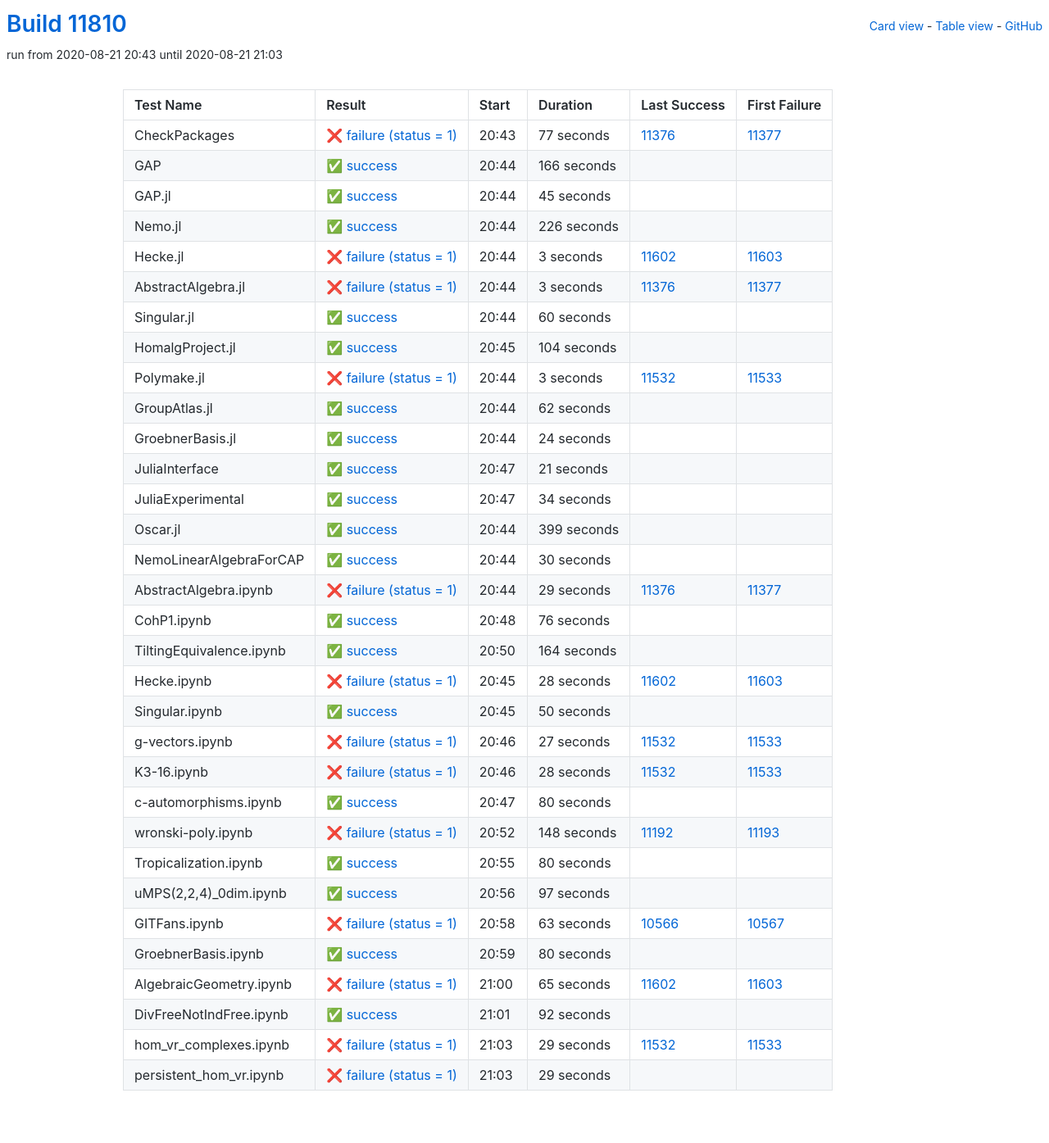
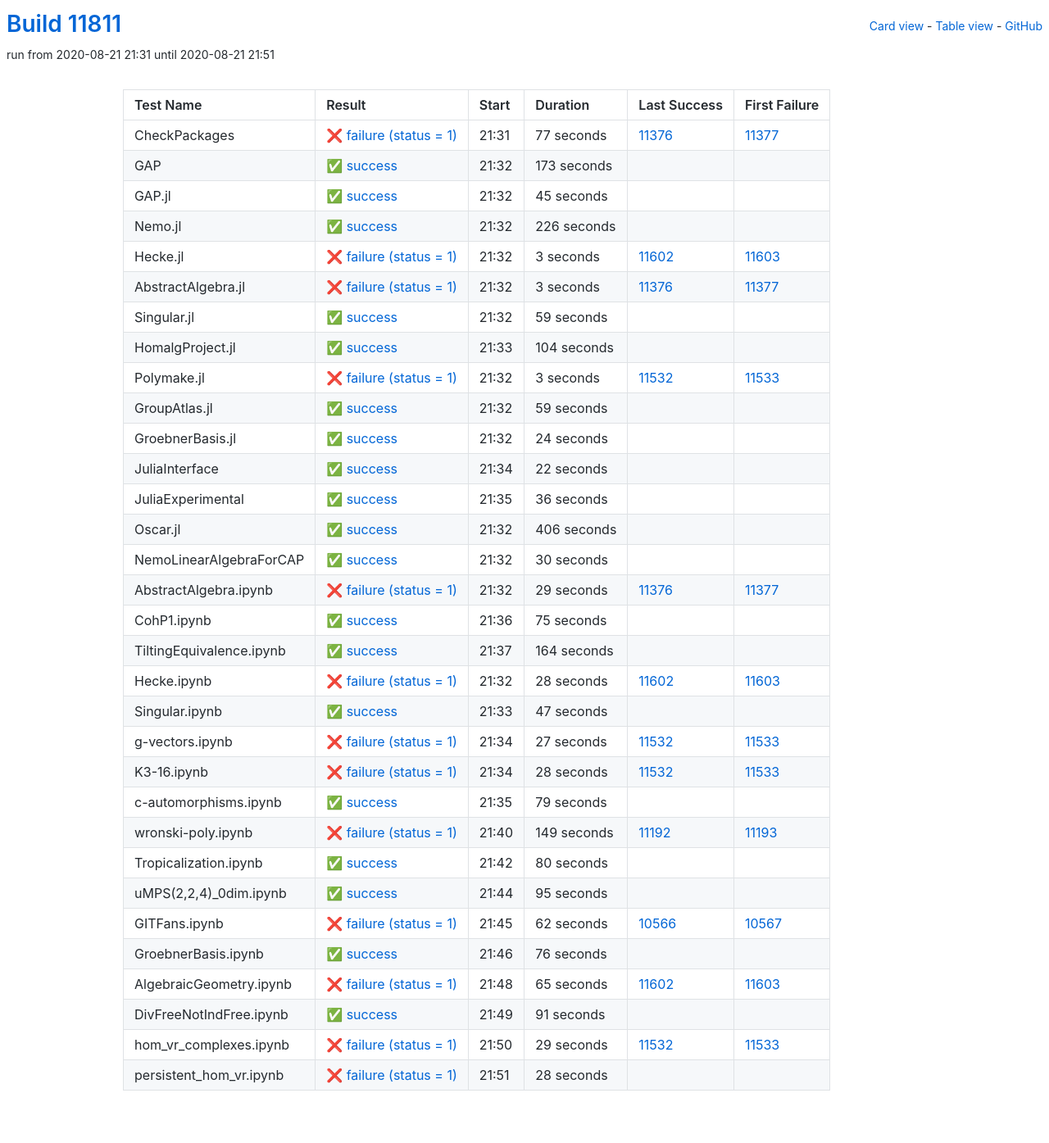
Before and after one commit to oscar-system/oscar-ci-status, a Jekyll site: the page built from table.html, in a window 1280 px wide. Shown: the whole page at 82% size. Built offline with Jekyll 4.4.1, drawn with Linux system fonts in a browser that asks for light colours.

Commit message:
Build #11811

```diff
--- a/_data/ci.yml
+++ b/_data/ci.yml
@@ -1,6 +1,6 @@
 ---
-build: 11810
-build_url: https://oscarci.mathematik.uni-kl.de/job/oscar/11810/
+build: 11811
+build_url: https://oscarci.mathematik.uni-kl.de/job/oscar/11811/
 job: oscar
 organization: oscar-system
 repo: oscar-ci-status
@@ -8,8 +8,8 @@
 tests:
 - name: CheckPackages
   id: checkpackages
-  log: https://oscarci.mathematik.uni-kl.de/job/oscar/11810/artifact/logs/build-11810/CheckPackages.log
-  start: 2020-08-21 20:43
+  log: https://oscarci.mathematik.uni-kl.de/job/oscar/11811/artifact/logs/build-11811/CheckPackages.log
+  start: 2020-08-21 21:31
   success: false
   exitcode: 1
   status: failure
@@ -20,20 +20,20 @@
   first_failure_url: https://oscarci.mathematik.uni-kl.de/job/oscar/11377/
 - name: GAP
   id: gap
-  log: https://oscarci.mathematik.uni-kl.de/job/oscar/11810/artifact/logs/build-11810/GAP.log
-  start: 2020-08-21 20:44
+  log: https://oscarci.mathematik.uni-kl.de/job/oscar/11811/artifact/logs/build-11811/GAP.log
+  start: 2020-08-21 21:32
   success: true
   exitcode: 0
   status: success
-  duration: 166
+  duration: 173
   last_success: false
   last_success_url:
   first_failure: false
   first_failure_url:
 - name: GAP.jl
   id: gap-jl
-  log: https://oscarci.mathematik.uni-kl.de/job/oscar/11810/artifact/logs/build-11810/GAP.jl.log
-  start: 2020-08-21 20:44
+  log: https://oscarci.mathematik.uni-kl.de/job/oscar/11811/artifact/logs/build-11811/GAP.jl.log
+  start: 2020-08-21 21:32
   success: true
   exitcode: 0
   status: success
@@ -44,8 +44,8 @@
   first_failure_url:
 - name: Nemo.jl
   id: nemo-jl
-  log: https://oscarci.mathematik.uni-kl.de/job/oscar/11810/artifact/logs/build-11810/Nemo.jl.log
-  start: 2020-08-21 20:44
+  log: https://oscarci.mathematik.uni-kl.de/job/oscar/11811/artifact/logs/build-11811/Nemo.jl.log
+  start: 2020-08-21 21:32
   success: true
   exitcode: 0
   status: success
@@ -56,8 +56,8 @@
   first_failure_url:
 - name: Hecke.jl
   id: hecke-jl
-  log: https://oscarci.mathematik.uni-kl.de/job/oscar/11810/artifact/logs/build-11810/Hecke.jl.log
-  start: 2020-08-21 20:44
+  log: https://oscarci.mathematik.uni-kl.de/job/oscar/11811/artifact/logs/build-11811/Hecke.jl.log
+  start: 2020-08-21 21:32
   success: false
   exitcode: 1
   status: failure
@@ -68,8 +68,8 @@
   first_failure_url: https://oscarci.mathematik.uni-kl.de/job/oscar/11603/
 - name: AbstractAlgebra.jl
   id: abstractalgebra-jl
-  log: https://oscarci.mathematik.uni-kl.de/job/oscar/11810/artifact/logs/build-11810/AbstractAlgebra.jl.log
-  start: 2020-08-21 20:44
+  log: https://oscarci.mathematik.uni-kl.de/job/oscar/11811/artifact/logs/build-11811/AbstractAlgebra.jl.log
+  start: 2020-08-21 21:32
   success: false
   exitcode: 1
   status: failure
@@ -80,20 +80,20 @@
   first_failure_url: https://oscarci.mathematik.uni-kl.de/job/oscar/11377/
 - name: Singular.jl
   id: singular-jl
-  log: https://oscarci.mathematik.uni-kl.de/job/oscar/11810/artifact/logs/build-11810/Singular.jl.log
-  start: 2020-08-21 20:44
+  log: https://oscarci.mathematik.uni-kl.de/job/oscar/11811/artifact/logs/build-11811/Singular.jl.log
+  start: 2020-08-21 21:32
   success: true
   exitcode: 0
   status: success
-  duration: 60
+  duration: 59
   last_success: false
   last_success_url:
   first_failure: false
   first_failure_url:
 - name: HomalgProject.jl
   id: homalgproject-jl
-  log: https://oscarci.mathematik.uni-kl.de/job/oscar/11810/artifact/logs/build-11810/HomalgProject.jl.log
-  start: 2020-08-21 20:45
+  log: https://oscarci.mathematik.uni-kl.de/job/oscar/11811/artifact/logs/build-11811/HomalgProject.jl.log
+  start: 2020-08-21 21:33
   success: true
   exitcode: 0
   status: success
@@ -104,8 +104,8 @@
   first_failure_url:
 - name: Polymake.jl
   id: polymake-jl
-  log: https://oscarci.mathematik.uni-kl.de/job/oscar/11810/artifact/logs/build-11810/Polymake.jl.log
-  start: 2020-08-21 20:44
+  log: https://oscarci.mathematik.uni-kl.de/job/oscar/11811/artifact/logs/build-11811/Polymake.jl.log
+  start: 2020-08-21 21:32
   success: false
   exitcode: 1
   status: failure
@@ -116,20 +116,20 @@
   first_failure_url: https://oscarci.mathematik.uni-kl.de/job/oscar/11533/
 - name: GroupAtlas.jl
   id: groupatlas-jl
-  log: https://oscarci.mathematik.uni-kl.de/job/oscar/11810/artifact/logs/build-11810/GroupAtlas.jl.log
-  start: 2020-08-21 20:44
+  log: https://oscarci.mathematik.uni-kl.de/job/oscar/11811/artifact/logs/build-11811/GroupAtlas.jl.log
+  start: 2020-08-21 21:32
   success: true
   exitcode: 0
   status: success
-  duration: 62
+  duration: 59
   last_success: false
   last_success_url:
   first_failure: false
   first_failure_url:
 - name: GroebnerBasis.jl
   id: groebnerbasis-jl
-  log: https://oscarci.mathematik.uni-kl.de/job/oscar/11810/artifact/logs/build-11810/GroebnerBasis.jl.log
-  start: 2020-08-21 20:44
+  log: https://oscarci.mathematik.uni-kl.de/job/oscar/11811/artifact/logs/build-11811/GroebnerBasis.jl.log
+  start: 2020-08-21 21:32
   success: true
   exitcode: 0
   status: success
@@ -140,44 +140,44 @@
   first_failure_url:
 - name: JuliaInterface
   id: juliainterface
-  log: https://oscarci.mathematik.uni-kl.de/job/oscar/11810/artifact/logs/build-11810/JuliaInterface.log
-  start: 2020-08-21 20:47
+  log: https://oscarci.mathematik.uni-kl.de/job/oscar/11811/artifact/logs/build-11811/JuliaInterface.log
+  start: 2020-08-21 21:34
   success: true
   exitcode: 0
   status: success
-  duration: 21
+  duration: 22
   last_success: false
   last_success_url:
   first_failure: false
   first_failure_url:
 - name: JuliaExperimental
   id: juliaexperimental
-  log: https://oscarci.mathematik.uni-kl.de/job/oscar/11810/artifact/logs/build-11810/JuliaExperimental.log
-  start: 2020-08-21 20:47
+  log: https://oscarci.mathematik.uni-kl.de/job/oscar/11811/artifact/logs/build-11811/JuliaExperimental.log
+  start: 2020-08-21 21:35
   success: true
   exitcode: 0
   status: success
-  duration: 34
+  duration: 36
   last_success: false
   last_success_url:
   first_failure: false
   first_failure_url:
 - name: Oscar.jl
   id: oscar-jl
-  log: https://oscarci.mathematik.uni-kl.de/job/oscar/11810/artifact/logs/build-11810/Oscar.jl.log
-  start: 2020-08-21 20:44
+  log: https://oscarci.mathematik.uni-kl.de/job/oscar/11811/artifact/logs/build-11811/Oscar.jl.log
+  start: 2020-08-21 21:32
   success: true
   exitcode: 0
   status: success
-  duration: 399
+  duration: 406
   last_success: false
   last_success_url:
   first_failure: false
   first_failure_url:
 - name: NemoLinearAlgebraForCAP
   id: nemolinearalgebraforcap
-  log: https://oscarci.mathematik.uni-kl.de/job/oscar/11810/artifact/logs/build-11810/NemoLinearAlgebraForCAP.log
-  start: 2020-08-21 20:44
+  log: https://oscarci.mathematik.uni-kl.de/job/oscar/11811/artifact/logs/build-11811/NemoLinearAlgebraForCAP.log
+  start: 2020-08-21 21:32
   success: true
   exitcode: 0
   status: success
@@ -188,8 +188,8 @@
   first_failure_url:
 - name: AbstractAlgebra.ipynb
   id: abstractalgebra-ipynb
-  log: https://oscarci.mathematik.uni-kl.de/job/oscar/11810/artifact/logs/build-11810/AbstractAlgebra.ipynb.log
-  start: 2020-08-21 20:44
+  log: https://oscarci.mathematik.uni-kl.de/job/oscar/11811/artifact/logs/build-11811/AbstractAlgebra.ipynb.log
+  start: 2020-08-21 21:32
   success: false
   exitcode: 1
   status: failure
@@ -200,20 +200,20 @@
   first_failure_url: https://oscarci.mathematik.uni-kl.de/job/oscar/11377/
 - name: CohP1.ipynb
   id: cohp1-ipynb
-  log: https://oscarci.mathematik.uni-kl.de/job/oscar/11810/artifact/logs/build-11810/CohP1.ipynb.log
-  start: 2020-08-21 20:48
+  log: https://oscarci.mathematik.uni-kl.de/job/oscar/11811/artifact/logs/build-11811/CohP1.ipynb.log
+  start: 2020-08-21 21:36
   success: true
   exitcode: 0
   status: success
-  duration: 76
+  duration: 75
   last_success: false
   last_success_url:
   first_failure: false
   first_failure_url:
 - name: TiltingEquivalence.ipynb
   id: tiltingequivalence-ipynb
-  log: https://oscarci.mathematik.uni-kl.de/job/oscar/11810/artifact/logs/build-11810/TiltingEquivalence.ipynb.log
-  start: 2020-08-21 20:50
+  log: https://oscarci.mathematik.uni-kl.de/job/oscar/11811/artifact/logs/build-11811/TiltingEquivalence.ipynb.log
+  start: 2020-08-21 21:37
   success: true
   exitcode: 0
   status: success
@@ -224,8 +224,8 @@
   first_failure_url:
 - name: Hecke.ipynb
   id: hecke-ipynb
-  log: https://oscarci.mathematik.uni-kl.de/job/oscar/11810/artifact/logs/build-11810/Hecke.ipynb.log
-  start: 2020-08-21 20:45
+  log: https://oscarci.mathematik.uni-kl.de/job/oscar/11811/artifact/logs/build-11811/Hecke.ipynb.log
+  start: 2020-08-21 21:32
   success: false
   exitcode: 1
   status: failure
@@ -236,20 +236,20 @@
   first_failure_url: https://oscarci.mathematik.uni-kl.de/job/oscar/11603/
 - name: Singular.ipynb
   id: singular-ipynb
-  log: https://oscarci.mathematik.uni-kl.de/job/oscar/11810/artifact/logs/build-11810/Singular.ipynb.log
-  start: 2020-08-21 20:45
+  log: https://oscarci.mathematik.uni-kl.de/job/oscar/11811/artifact/logs/build-11811/Singular.ipynb.log
+  start: 2020-08-21 21:33
   success: true
   exitcode: 0
   status: success
-  duration: 50
+  duration: 47
   last_success: false
   last_success_url:
   first_failure: false
   first_failure_url:
 - name: g-vectors.ipynb
   id: g-vectors-ipynb
-  log: https://oscarci.mathematik.uni-kl.de/job/oscar/11810/artifact/logs/build-11810/g-vectors.ipynb.log
-  start: 2020-08-21 20:46
+  log: https://oscarci.mathematik.uni-kl.de/job/oscar/11811/artifact/logs/build-11811/g-vectors.ipynb.log
+  start: 2020-08-21 21:34
   success: false
   exitcode: 1
   status: failure
@@ -260,8 +260,8 @@
   first_failure_url: https://oscarci.mathematik.uni-kl.de/job/oscar/11533/
 - name: K3-16.ipynb
   id: k3-16-ipynb
-  log: https://oscarci.mathematik.uni-kl.de/job/oscar/11810/artifact/logs/build-11810/K3-16.ipynb.log
-  start: 2020-08-21 20:46
+  log: https://oscarci.mathematik.uni-kl.de/job/oscar/11811/artifact/logs/build-11811/K3-16.ipynb.log
+  start: 2020-08-21 21:34
   success: false
   exitcode: 1
   status: failure
@@ -272,32 +272,32 @@
   first_failure_url: https://oscarci.mathematik.uni-kl.de/job/oscar/11533/
 - name: c-automorphisms.ipynb
   id: c-automorphisms-ipynb
-  log: https://oscarci.mathematik.uni-kl.de/job/oscar/11810/artifact/logs/build-11810/c-automorphisms.ipynb.log
-  start: 2020-08-21 20:47
+  log: https://oscarci.mathematik.uni-kl.de/job/oscar/11811/artifact/logs/build-11811/c-automorphisms.ipynb.log
+  start: 2020-08-21 21:35
   success: true
   exitcode: 0
   status: success
-  duration: 80
+  duration: 79
   last_success: false
   last_success_url:
   first_failure: false
   first_failure_url:
 - name: wronski-poly.ipynb
   id: wronski-poly-ipynb
-  log: https://oscarci.mathematik.uni-kl.de/job/oscar/11810/artifact/logs/build-11810/wronski-poly.ipynb.log
-  start: 2020-08-21 20:52
+  log: https://oscarci.mathematik.uni-kl.de/job/oscar/11811/artifact/logs/build-11811/wronski-poly.ipynb.log
+  start: 2020-08-21 21:40
   success: false
   exitcode: 1
   status: failure
-  duration: 148
+  duration: 149
   last_success: 11192
   last_success_url: https://oscarci.mathematik.uni-kl.de/job/oscar/11192/
   first_failure: 11193
   first_failure_url: https://oscarci.mathematik.uni-kl.de/job/oscar/11193/
 - name: Tropicalization.ipynb
   id: tropicalization-ipynb
-  log: https://oscarci.mathematik.uni-kl.de/job/oscar/11810/artifact/logs/build-11810/Tropicalization.ipynb.log
-  start: 2020-08-21 20:55
+  log: https://oscarci.mathematik.uni-kl.de/job/oscar/11811/artifact/logs/build-11811/Tropicalization.ipynb.log
+  start: 2020-08-21 21:42
   success: true
   exitcode: 0
   status: success
@@ -308,44 +308,44 @@
   first_failure_url:
 - name: uMPS(2,2,4)_0dim.ipynb
   id: umps-2-2-4-0dim-ipynb
-  log: https://oscarci.mathematik.uni-kl.de/job/oscar/11810/artifact/logs/build-11810/uMPS-2-2-4-_0dim.ipynb.log
-  start: 2020-08-21 20:56
+  log: https://oscarci.mathematik.uni-kl.de/job/oscar/11811/artifact/logs/build-11811/uMPS-2-2-4-_0dim.ipynb.log
+  start: 2020-08-21 21:44
   success: true
   exitcode: 0
   status: success
-  duration: 97
+  duration: 95
   last_success: false
   last_success_url:
   first_failure: false
   first_failure_url:
 - name: GITFans.ipynb
   id: gitfans-ipynb
-  log: https://oscarci.mathematik.uni-kl.de/job/oscar/11810/artifact/logs/build-11810/GITFans.ipynb.log
-  start: 2020-08-21 20:58
+  log: https://oscarci.mathematik.uni-kl.de/job/oscar/11811/artifact/logs/build-11811/GITFans.ipynb.log
+  start: 2020-08-21 21:45
   success: false
   exitcode: 1
   status: failure
-  duration: 63
+  duration: 62
   last_success: 10566
   last_success_url: https://oscarci.mathematik.uni-kl.de/job/oscar/10566/
   first_failure: 10567
   first_failure_url: https://oscarci.mathematik.uni-kl.de/job/oscar/10567/
 - name: GroebnerBasis.ipynb
   id: groebnerbasis-ipynb
-  log: https://oscarci.mathematik.uni-kl.de/job/oscar/11810/artifact/logs/build-11810/GroebnerBasis.ipynb.log
-  start: 2020-08-21 20:59
+  log: https://oscarci.mathematik.uni-kl.de/job/oscar/11811/artifact/logs/build-11811/GroebnerBasis.ipynb.log
+  start: 2020-08-21 21:46
   success: true
   exitcode: 0
   status: success
-  duration: 80
+  duration: 76
   last_success: false
   last_success_url:
   first_failure: false
   first_failure_url:
 - name: AlgebraicGeometry.ipynb
   id: algebraicgeometry-ipynb
-  log: https://oscarci.mathematik.uni-kl.de/job/oscar/11810/artifact/logs/build-11810/AlgebraicGeometry.ipynb.log
-  start: 2020-08-21 21:00
+  log: https://oscarci.mathematik.uni-kl.de/job/oscar/11811/artifact/logs/build-11811/AlgebraicGeometry.ipynb.log
+  start: 2020-08-21 21:48
   success: false
   exitcode: 1
   status: failure
@@ -356,20 +356,20 @@
   first_failure_url: https://oscarci.mathematik.uni-kl.de/job/oscar/11603/
 - name: DivFreeNotIndFree.ipynb
   id: divfreenotindfree-ipynb
-  log: https://oscarci.mathematik.uni-kl.de/job/oscar/11810/artifact/logs/build-11810/DivFreeNotIndFree.ipynb.log
-  start: 2020-08-21 21:01
+  log: https://oscarci.mathematik.uni-kl.de/job/oscar/11811/artifact/logs/build-11811/DivFreeNotIndFree.ipynb.log
+  start: 2020-08-21 21:49
   success: true
   exitcode: 0
   status: success
-  duration: 92
+  duration: 91
   last_success: false
   last_success_url:
   first_failure: false
   first_failure_url:
 - name: hom_vr_complexes.ipynb
   id: hom-vr-complexes-ipynb
-  log: https://oscarci.mathematik.uni-kl.de/job/oscar/11810/artifact/logs/build-11810/hom_vr_complexes.ipynb.log
-  start: 2020-08-21 21:03
+  log: https://oscarci.mathematik.uni-kl.de/job/oscar/11811/artifact/logs/build-11811/hom_vr_complexes.ipynb.log
+  start: 2020-08-21 21:50
   success: false
   exitcode: 1
   status: failure
@@ -380,12 +380,12 @@
   first_failure_url: https://oscarci.mathematik.uni-kl.de/job/oscar/11533/
 - name: persistent_hom_vr.ipynb
   id: persistent-hom-vr-ipynb
-  log: https://oscarci.mathematik.uni-kl.de/job/oscar/11810/artifact/logs/build-11810/persistent_hom_vr.ipynb.log
-  start: 2020-08-21 21:03
+  log: https://oscarci.mathematik.uni-kl.de/job/oscar/11811/artifact/logs/build-11811/persistent_hom_vr.ipynb.log
+  start: 2020-08-21 21:51
   success: false
   exitcode: 1
   status: failure
-  duration: 29
+  duration: 28
   last_success: false
   last_success_url:
   first_failure: false
```
Also changed, not shown: README.md.
